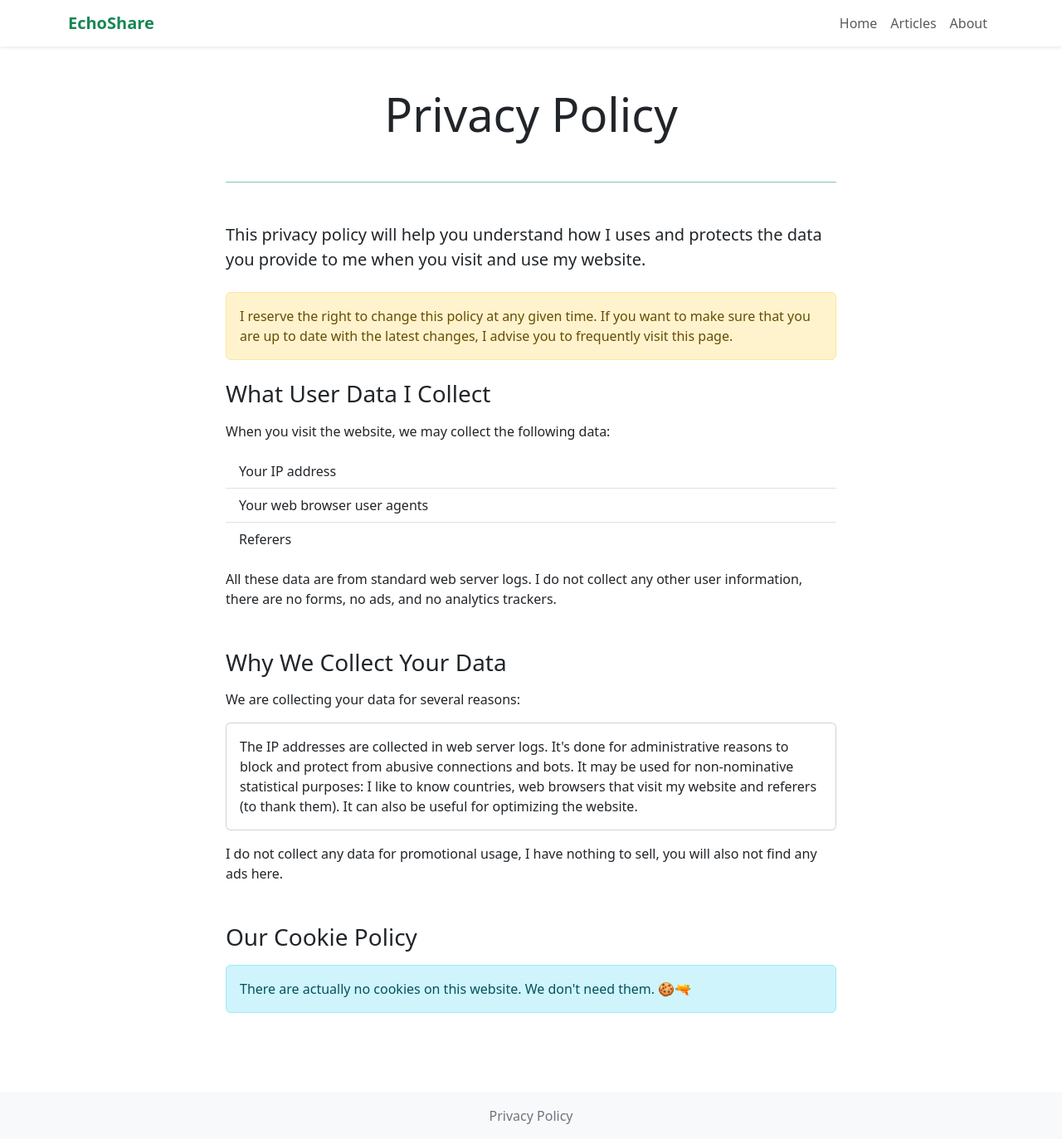
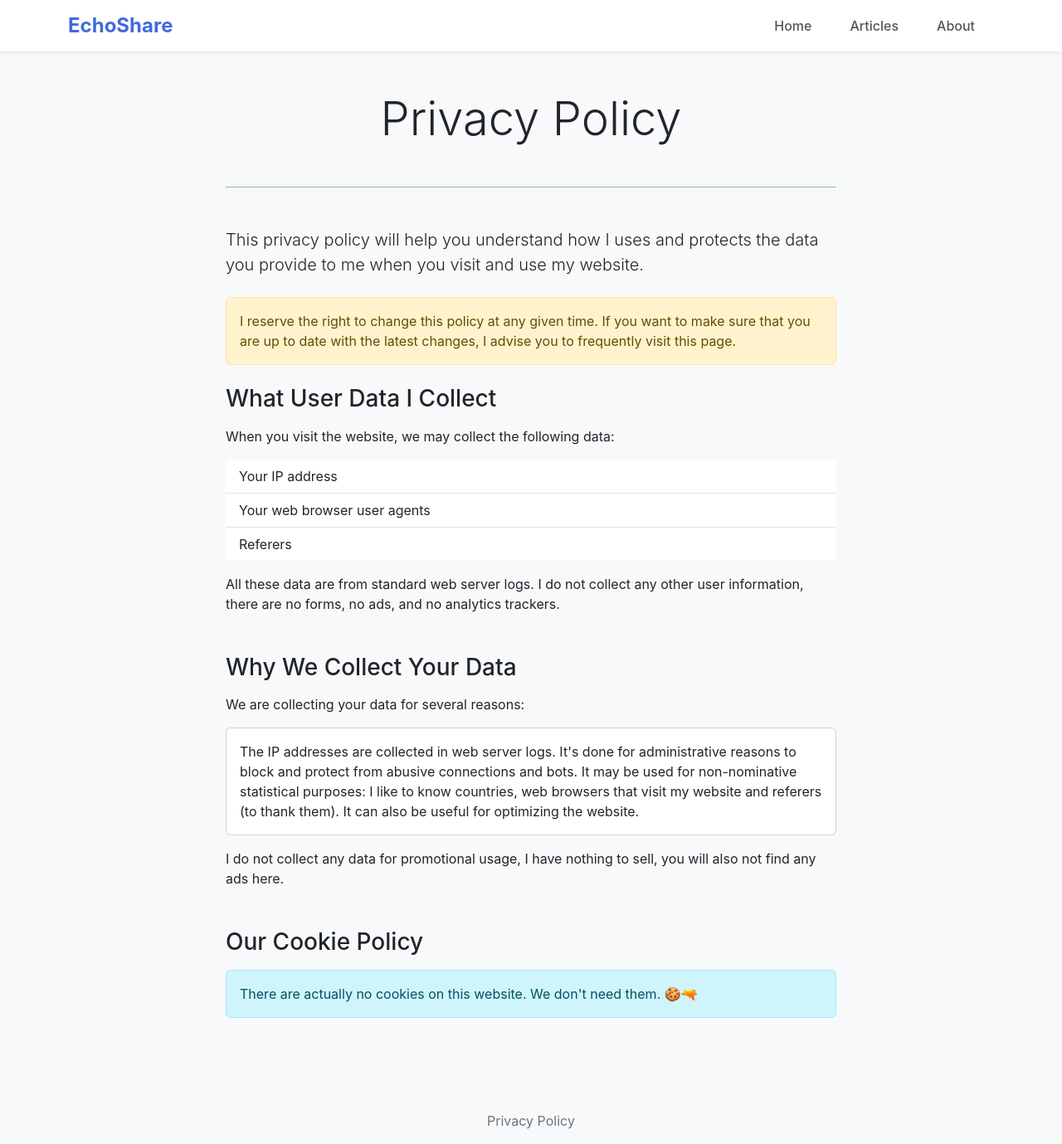
Before and after one commit to N3333xus/EchoShare, a Django app: page /privacy/ in a window 1280 px wide. Shown: the whole page at 83% size. Before the commit the page ends 1355 px from the top, so only its background shows below. Run offline with Django 5.2, Linux system fonts and the light colour scheme; some libraries are stand-ins or nearby versions.

Commit message:
css improvement

```diff
--- a/echoshare_blog/static/css/main_home.css
+++ b/echoshare_blog/static/css/main_home.css
@@ -1,7 +1,7 @@
 :root {
-    --primary-color: #40e07d;
-    --secondary-color: #6c757d;
-    --hover-color: #34b467;
+    --primary-color: #4169E1;
+    --secondary-color: #525558;
+    --hover-color: #3463f1;
     --background-color: #f8f9fa;
   }
 
--- a/echoshare_blog/templates/about/about.html
+++ b/echoshare_blog/templates/about/about.html
@@ -7,7 +7,7 @@
     <title>EchoShare | About</title>
 
     <link href="https://cdn.jsdelivr.net/npm/bootstrap@5.3.0/dist/css/bootstrap.min.css" rel="stylesheet">
-    <!--<link rel="stylesheet" href="{% static '/css/main_home.css' %}">-->
+    <link rel="stylesheet" href="{% static '/css/main_home.css' %}">
 
 </head>
 <body class="d-flex flex-column min-vh-100">
--- a/echoshare_blog/templates/articles/articles.html
+++ b/echoshare_blog/templates/articles/articles.html
@@ -6,12 +6,10 @@
     <meta name="viewport" content="width=device-width, initial-scale=1.0">
     <title>EchoShare - Articles</title>
 
-    <!-- Bootstrap CSS -->
     <link href="https://cdn.jsdelivr.net/npm/bootstrap@5.3.0/dist/css/bootstrap.min.css" rel="stylesheet">
 
-    <!-- Custom CSS -->
-    <!--<link rel="stylesheet" href="{% static '/css/main_home.css' %}">
-    <link rel="stylesheet" href="{% static '/css/articles.css' %}"> -->
+    <link rel="stylesheet" href="{% static '/css/main_home.css' %}">
+    <link rel="stylesheet" href="{% static '/css/articles.css' %}">
 
 </head>
 <body>
--- a/echoshare_blog/templates/index.html
+++ b/echoshare_blog/templates/index.html
@@ -11,7 +11,7 @@
   <link href="https://cdn.jsdelivr.net/npm/bootstrap@5.3.0/dist/css/bootstrap.min.css" rel="stylesheet">
 
   <!-- CSS Custom -->
-  <!--<link rel="stylesheet" href="{% static '/css/main_home.css' %}">-->
+  <link rel="stylesheet" href="{% static '/css/main_home.css' %}">
 
 
 </head>
--- a/echoshare_blog/templates/post_detail.html
+++ b/echoshare_blog/templates/post_detail.html
@@ -10,8 +10,8 @@
     <link href="https://cdn.jsdelivr.net/npm/bootstrap@5.3.0/dist/css/bootstrap.min.css" rel="stylesheet">
 
     <!-- Custom CSS -->
-    <!--<link rel="stylesheet" href="{% static '/css/main_home.css' %}">
-    <link rel="stylesheet" href="{% static '/css/main_posts.css' %}">-->
+    <link rel="stylesheet" href="{% static '/css/main_home.css' %}">
+    <link rel="stylesheet" href="{% static '/css/main_posts.css' %}">
 
 </head>
 <body>
@@ -54,6 +54,7 @@
             <h1 class="display-4 mb-4">{{ post.title }}</h1>
 
             <!-- Post Content -->
+
             <div class="article-content">
                 {{ post.text|safe }}
             </div>
--- a/echoshare_blog/templates/privacy/privacy.html
+++ b/echoshare_blog/templates/privacy/privacy.html
@@ -8,7 +8,7 @@
 
     <!-- Bootstrap CSS -->
     <link href="https://cdn.jsdelivr.net/npm/bootstrap@5.3.0/dist/css/bootstrap.min.css" rel="stylesheet">
-    <!--<link rel="stylesheet" href="{% static '/css/main_home.css' %}">-->
+    <link rel="stylesheet" href="{% static '/css/main_home.css' %}">
 
 </head>
 <body class="d-flex flex-column min-vh-100">
@@ -16,7 +16,7 @@
     <!-- Navbar (same as home) -->
     <nav class="navbar navbar-expand-lg navbar-light bg-white shadow-sm">
         <div class="container">
-            <a class="navbar-brand fw-bold text-success" href="/">EchoShare</a>
+          <a class="navbar-brand fw-bold text-primary" href="/">EchoShare</a>
 
           <button class="navbar-toggler" type="button" data-bs-toggle="collapse" data-bs-target="#navbarNav">
             <span class="navbar-toggler-icon"></span>
```
Also changed, not shown: 1 other file. Lines whose indentation alone changed are shown as unchanged.
